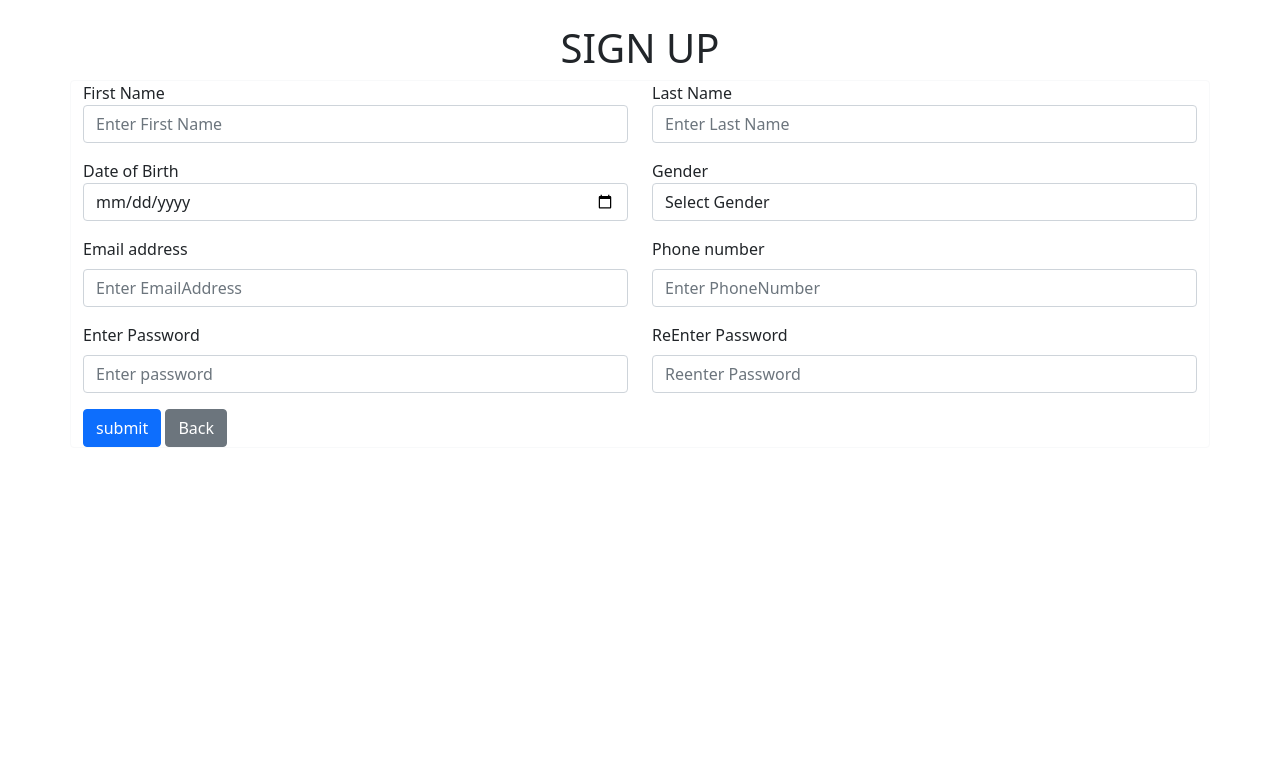
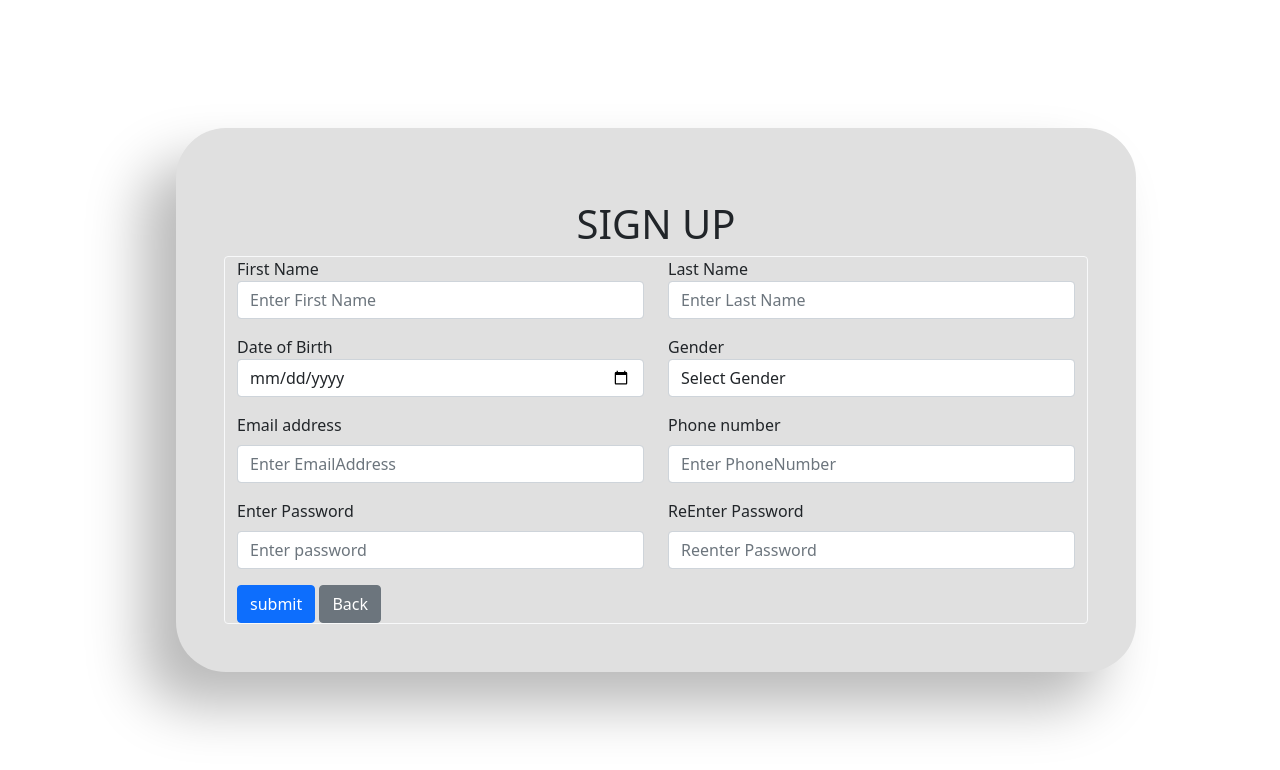
Before and after one commit to Sundar-075/Vaccine-Intimator, a Flask app: page /signup in a window 1280 px wide. Shown: the top 770 px of the page. Run offline with Flask 2, Linux system fonts and the light colour scheme; some libraries are stand-ins or nearby versions.

Commit message:
Hopefully final changes

```diff
--- a/main.py
+++ b/main.py
@@ -42,10 +42,10 @@ def home():
     msg['from'] = user
     password = "luoowuavjstxrifp"
     server = smtplib.SMTP("smtp.gmail.com", 587)
-    # server.starttls()
-    # server.login(user, password)
-    # server.send_message(msg)
-    # server.quit()
+    server.starttls()
+    server.login(user, password)
+    server.send_message(msg)
+    server.quit()
     return render_template("index.html")
 
 
--- /dev/null
+++ b/static/signup.css
@@ -0,0 +1,8 @@
+.nuero {
+  width: 75vw;
+  padding: 3em;
+  margin: 8em 0 0 11em;
+  border-radius: 50px;
+  background: #e0e0e0;
+  box-shadow: -34px 34px 55px #bababa, 34px -34px 55px #ffffff;
+}
--- a/templates/signup.html
+++ b/templates/signup.html
@@ -21,7 +21,7 @@
     <title>Sign Up</title>
   </head>
   <body>
-    <div class="land-fluid">
+    <div class="land-fluid nuero">
       <div class="land-title text-center">
         <h1 class="pt-4">SIGN UP</h1>
       </div>
```
